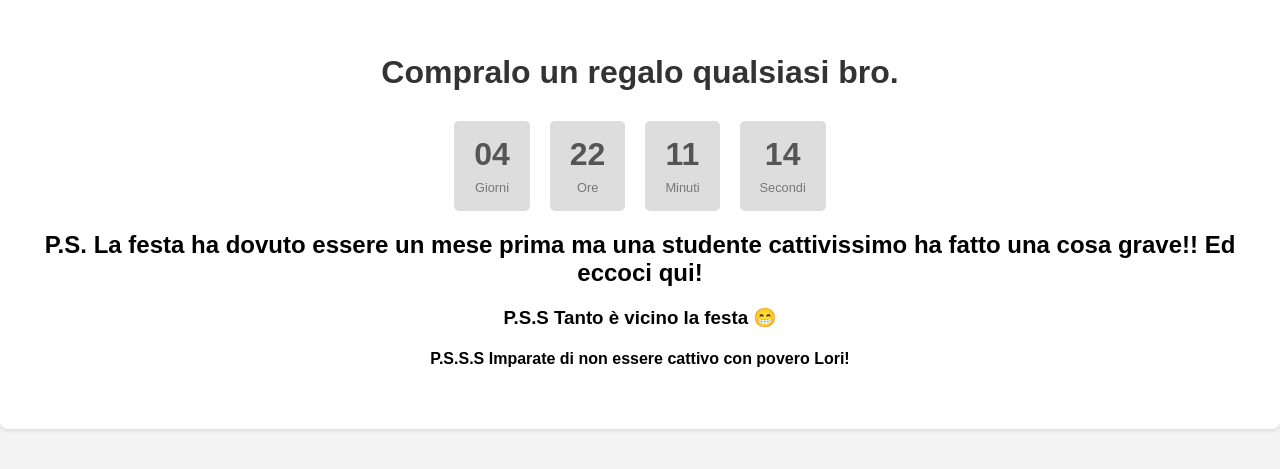
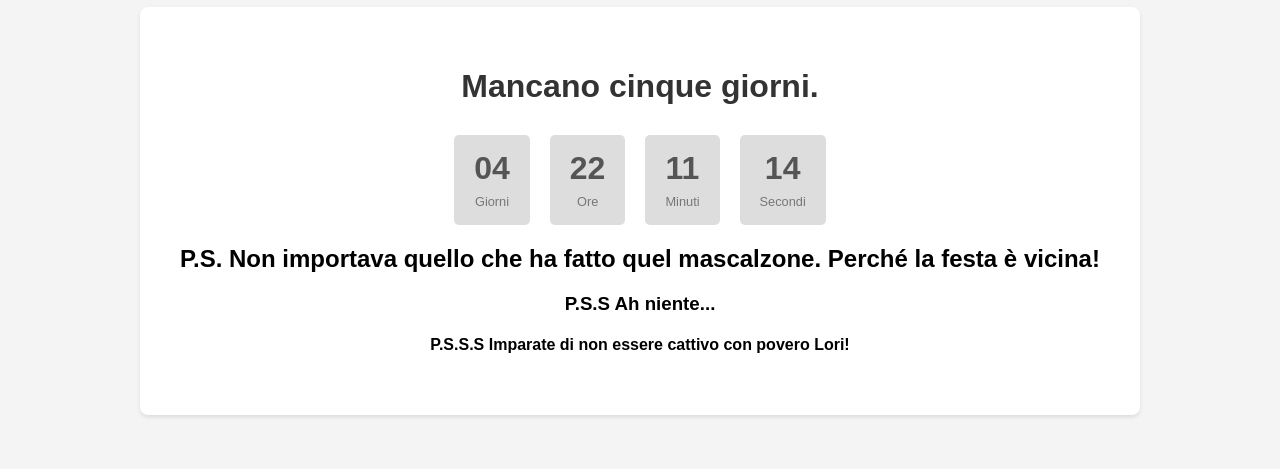
Before and after one commit to manuka-code/PerLori, a plain HTML site: page index.html in a window 1280 px wide. Shown: the part 189-658 px from the top of the page. Drawn offline with Linux system fonts and the light colour scheme.

Commit message:
Update index.html

```diff
--- a/index.html
+++ b/index.html
@@ -58,7 +58,7 @@
 </head>
 <body>
     <div class="container">
-        <h1>Compralo un regalo qualsiasi bro.</h1>
+        <h1>Mancano cinque giorni.</h1>
         <div id="countdown">
             <div class="time-segment">
                 <span id="days">00</span>
@@ -78,10 +78,10 @@
             </div>
         </div>
          <h2>
-        P.S. La festa ha dovuto essere un mese prima ma una studente cattivissimo ha fatto una cosa grave!! Ed eccoci qui!
+        P.S. Non importava quello che ha fatto quel mascalzone. Perché la festa è vicina!
         </h2>
         <h3>
-        P.S.S Tanto è vicino la festa 😁
+        P.S.S Ah niente...
         </h3>
         <h4>
         P.S.S.S Imparate di non essere cattivo con povero Lori!
```
